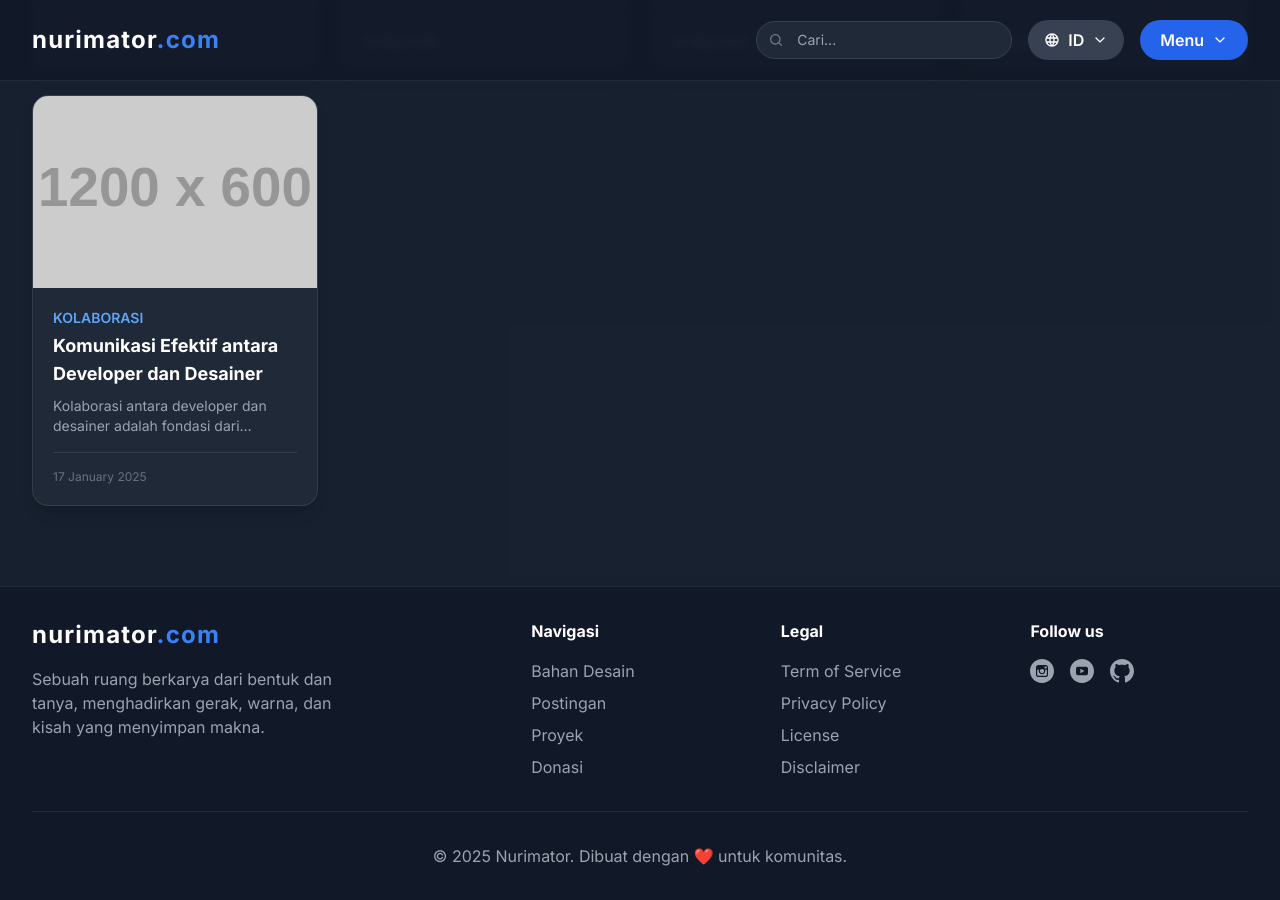
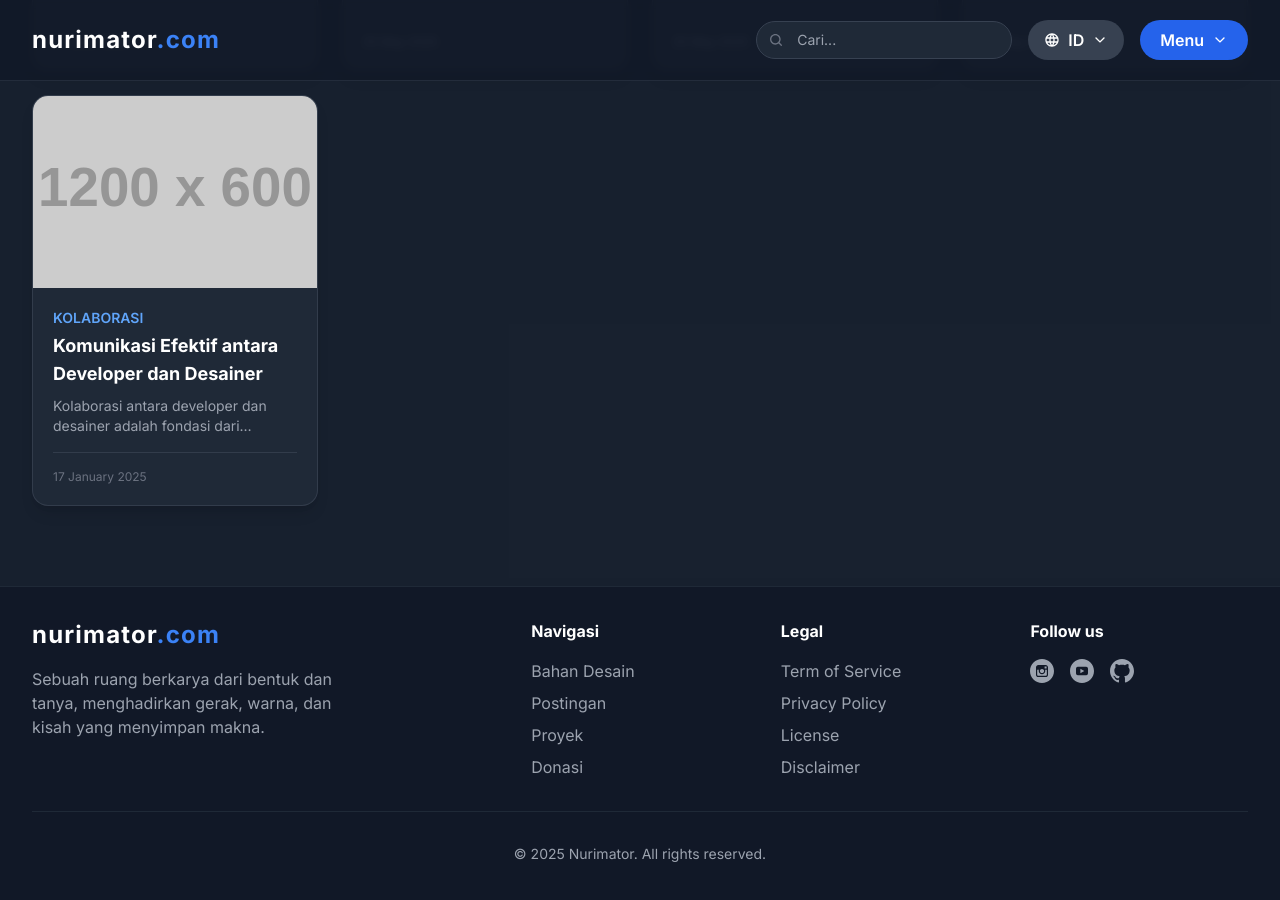
Before and after one commit to nurimator/n.dayverse.id, a Jekyll site: the page built from menu1.html, in a window 1280 px wide and 900 px high, scrolled down 947 px. Built offline with Jekyll 4.4.1, drawn with Linux system fonts in a browser that asks for light colours; nearby versions of some CDN libraries.

Commit message:
penyesuaian kecil

```diff
--- a/_includes/footer.html
+++ b/_includes/footer.html
@@ -14,16 +14,16 @@
                         <li><a href="/id/resource/" class="text-gray-400 hover:text-blue-400">Bahan Desain</a></li>
                         <li><a href="/id/posts/" class="text-gray-400 hover:text-blue-400">Postingan</a></li>
                         <li><a href="/id/project/" class="text-gray-400 hover:text-blue-400">Proyek</a></li>
-                        <li><a href="/id/donate.html" class="text-gray-400 hover:text-blue-400">Donasi</a></li>
+                        <li><a href="/id/donate" class="text-gray-400 hover:text-blue-400">Donasi</a></li>
                     </ul>
                 </div>
                 <div>
                     <h4 class="font-bold text-white mb-4">Legal</h4>
                     <ul class="space-y-2">
-                        <li><a href="/term-of-service.html" class="text-gray-400 hover:text-blue-400">Term of Service</a></li>
-                        <li><a href="/privacy-policy.html" class="text-gray-400 hover:text-blue-400">Privacy Policy</a></li>
-                        <li><a href="/license.html" class="text-gray-400 hover:text-blue-400">License</a></li>
-                        <li><a href="/disclaimer.html" class="text-gray-400 hover:text-blue-400">Disclaimer</a></li>
+                        <li><a href="/term-of-service" class="text-gray-400 hover:text-blue-400">Term of Service</a></li>
+                        <li><a href="/privacy-policy" class="text-gray-400 hover:text-blue-400">Privacy Policy</a></li>
+                        <li><a href="/licensel" class="text-gray-400 hover:text-blue-400">License</a></li>
+                        <li><a href="/disclaimer" class="text-gray-400 hover:text-blue-400">Disclaimer</a></li>
                     </ul>
                 </div>
                 <div>
@@ -75,8 +75,8 @@
                     </div>
                 </div>
             </div>
-            <div aria-hidden="true" class="mt-8 pt-8 border-t border-gray-800 text-center text-gray-400">
-                <p>&copy; 2025 Nurimator. Dibuat dengan ❤️ untuk komunitas.</p>
+            <div aria-hidden="true" class="mt-8 pt-8 border-t border-gray-800 text-center text-gray-400 text-sm">
+                <p>&copy; 2025 Nurimator. All rights reserved.</p>
             </div>
         </div>
 </footer>
--- a/menu1.html
+++ b/menu1.html
@@ -66,11 +66,11 @@
                   <img src="{{ image_url | relative_url }}" alt="[Gambar] {{ post.title }}" class="w-full aspect-[16/9] object-cover opacity-0 transition-opacity duration-700" loading="lazy" onload="this.style.opacity='1'; this.previousElementSibling.remove();">
 
                   <!-- Gradien overlay -->
-                  <div class="absolute inset-0 bg-gradient-to-t from-black/80 to-transparent"></div>
+                  <div class="absolute inset-0 bg-gradient-to-t from-black to-transparent"></div>
 
                   <!-- Kategori chip di kiri atas -->
                   <div class="absolute top-3 left-3">
-                    <span class="bg-gray-900/80 backdrop-blur-sm text-blue-400 text-[11px] font-semibold py-1 px-2 rounded leading-none">{{ post.categories | first | upcase | default: 'UNCATEGORIZED' }}</span>
+                    <span class="bg-gray-900 backdrop-blur-sm text-blue-400 text-[11px] font-semibold py-1 px-2 rounded leading-none">{{ post.categories | first | upcase | default: 'UNCATEGORIZED' }}</span>
                   </div>
 
                   <!-- Judul di bagian bawah -->
```
